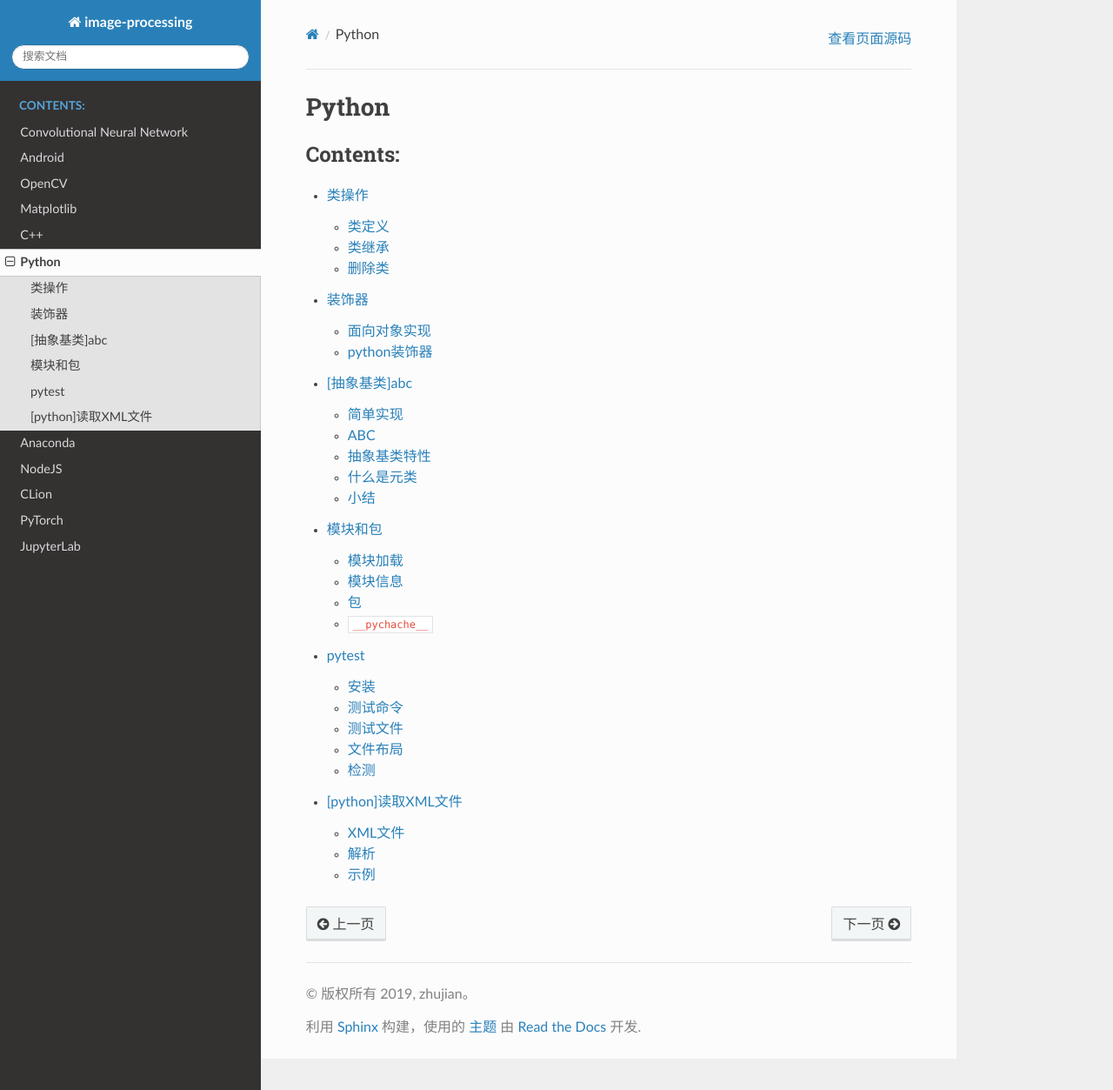
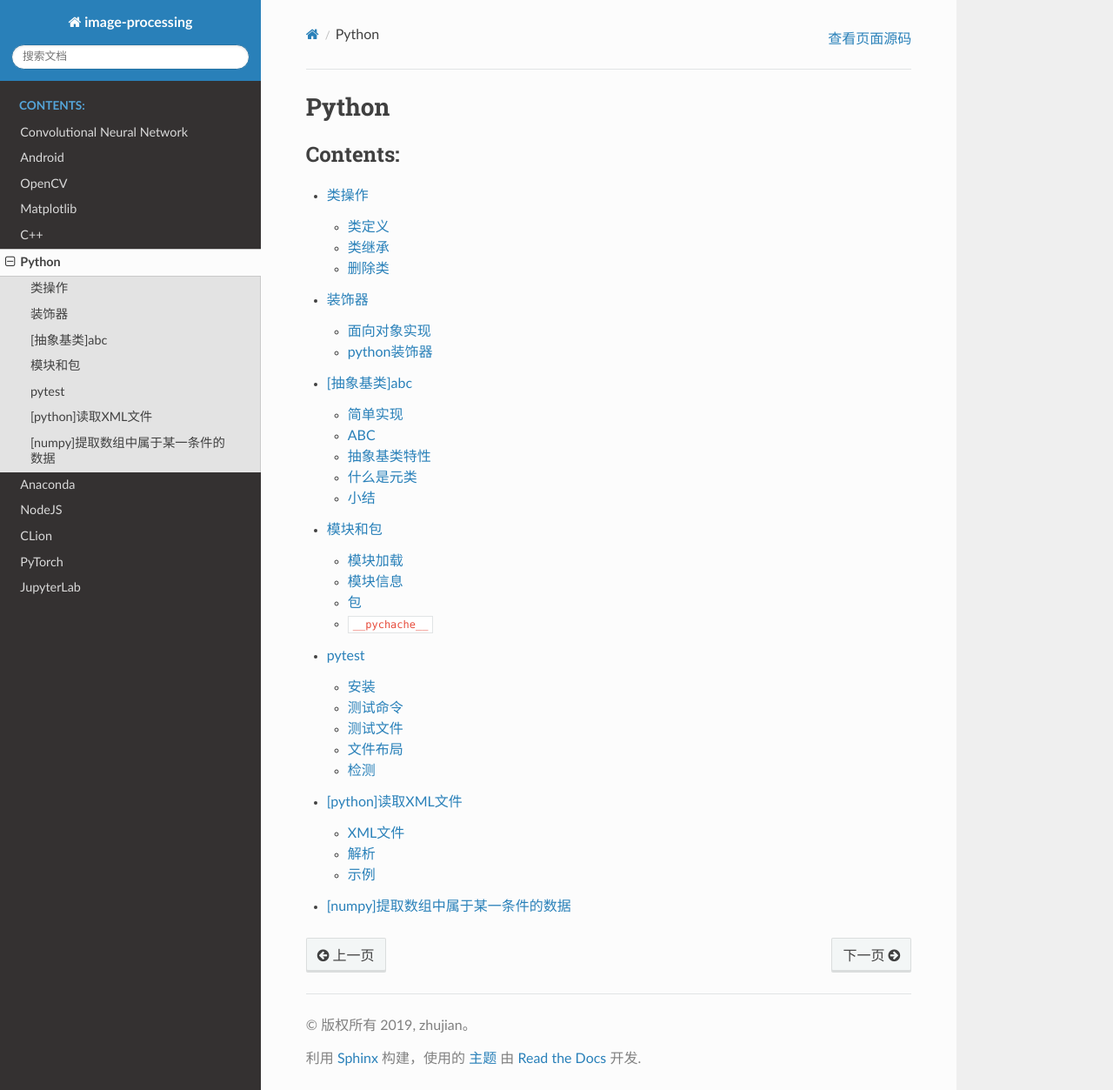
Before and after one commit to Document-Collection/image-processing, a Sphinx documentation site: the page built from docs/source/python.rst, in a window 1280 px wide and 1253 px high. Shown: the whole window at 87% size. Built offline with Sphinx 7.4.7 and the Read the Docs theme 2.0.0, drawn with Linux system fonts in a browser that asks for light colours; pages that are not in the unit, such as notebooks, are missing from menus.

Commit message:
docs(python): 取某一条件的数组

````diff
--- a/docs/source/python.rst
+++ b/docs/source/python.rst
@@ -13,3 +13,4 @@
    python/模块和包
    python/pytest
    python/[python]读取XML文件
+   python/[numpy]提取数组中属于某一条件的数据
--- /dev/null
+++ b/docs/source/python/[numpy]提取数组中属于某一条件的数据.md
@@ -0,0 +1,15 @@
+
+# [numpy]提取数组中属于某一条件的数据
+
+参考：[从numpy数组中取出满足条件的元素](https://blog.csdn.net/qq_27972567/article/details/82889376)
+
+```
+import numpy as np
+
+data = np.arange(10)
+print(data)
+# 取偶数
+print(data[data % 2 == 0])
+# 取奇数
+print(data[data % 2 == 1])
+```
````
